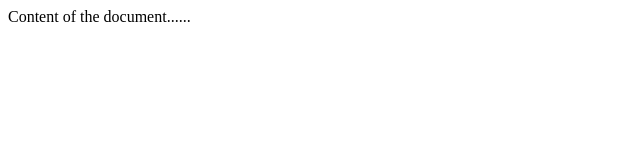
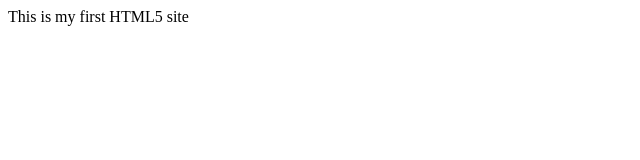
Before and after one commit to shrikant91/shree, a plain HTML site: page index.html in a window 1280 px wide. Shown: the full height of the page, 0-640 px from the left. Drawn offline with Linux system fonts and the light colour scheme.

Commit message:
first change

```diff
--- a/index.html
+++ b/index.html
@@ -6,7 +6,7 @@
 </head>
 
 <body>
-Content of the document......
+This is my first HTML5 site
 </body>
 
 </html>
```
